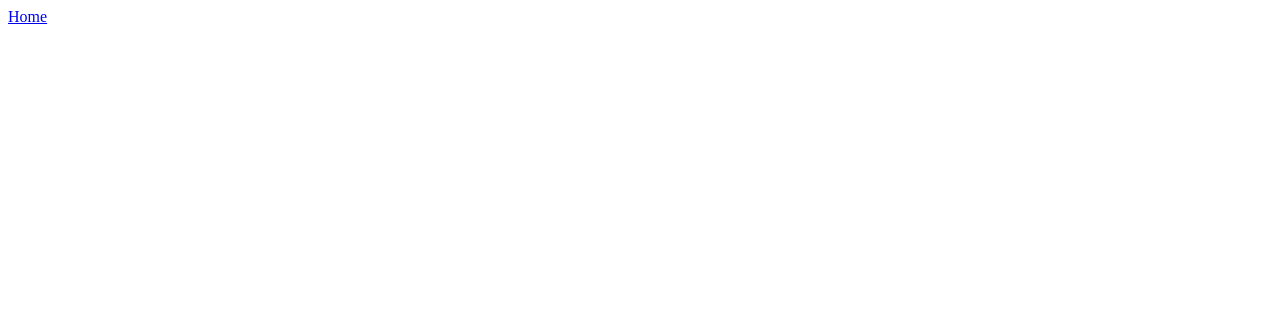
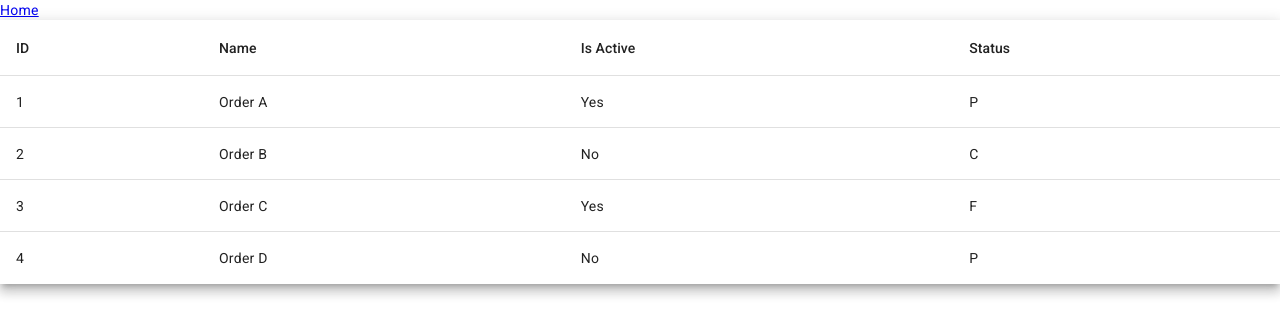
Before and after one commit to amaldev07/angular_playground, an Angular app in the folder my-app/: page /table-with-filter in a window 1280 px wide. Before the commit this address led to /. Shown: the top 336 px of the page. Built offline with nearby package versions, Linux system fonts and the light colour scheme.

Commit message:
update 8 files and create 4 files

```diff
--- a/my-app/angular.json
+++ b/my-app/angular.json
@@ -30,6 +30,7 @@
               "src/assets"
             ],
             "styles": [
+              "@angular/material/prebuilt-themes/indigo-pink.css",
               "src/styles.scss"
             ],
             "scripts": []
@@ -93,6 +94,7 @@
               "src/assets"
             ],
             "styles": [
+              "@angular/material/prebuilt-themes/indigo-pink.css",
               "src/styles.scss"
             ],
             "scripts": []
--- a/my-app/package.json
+++ b/my-app/package.json
@@ -11,10 +11,12 @@
   "private": true,
   "dependencies": {
     "@angular/animations": "^16.1.0",
+    "@angular/cdk": "^16.2.14",
     "@angular/common": "^16.1.0",
     "@angular/compiler": "^16.1.0",
     "@angular/core": "^16.1.0",
     "@angular/forms": "^16.1.0",
+    "@angular/material": "^16.2.14",
     "@angular/platform-browser": "^16.1.0",
     "@angular/platform-browser-dynamic": "^16.1.0",
     "@angular/router": "^16.1.0",
--- a/my-app/src/app/app-routing.module.ts
+++ b/my-app/src/app/app-routing.module.ts
@@ -4,12 +4,14 @@ import { InterviewPrepComponent } from './interview-prep/interview-prep.componen
 import { HomeComponent } from './home/home.component'; // Import the HomeComponent
 import { PdfcanvasdownloadComponent } from './pdfcanvasdownload/pdfcanvasdownload.component';
 import { RedirectToThisPageComponent } from './redirect-to-this-page/redirect-to-this-page.component';
+import { ExampleTableComponent } from './example-table/example-table.component';
 
 const routes: Routes = [
   { path: 'interview-prep', component: InterviewPrepComponent },
   { path: 'home', component: HomeComponent }, // Add route for HomeComponent
   { path: 'redirect', component: RedirectToThisPageComponent }, // Add route for HomeComponent
   { path: 'pdf-cancvas-donload', component: PdfcanvasdownloadComponent }, // Add route for HomeComponent
+  { path: 'table-with-filter', component: ExampleTableComponent }, // Add route for HomeComponent
   { path: '', redirectTo: '/home', pathMatch: 'full' }  // Optional: add a default route
 ];
 
--- /dev/null
+++ b/my-app/src/app/example-table/example-table.component.html
@@ -0,0 +1,39 @@
+<table mat-table [dataSource]="dataSource" class="mat-elevation-z8">
+
+  <!-- ID Column -->
+  <ng-container matColumnDef="id">
+    <th mat-header-cell *matHeaderCellDef>ID</th>
+    <td mat-cell *matCellDef="let element">
+      {{ element.id }}
+    </td>
+  </ng-container>
+
+  <!-- Name Column -->
+  <ng-container matColumnDef="name">
+    <th mat-header-cell *matHeaderCellDef>Name</th>
+    <td mat-cell *matCellDef="let element">
+      {{ element.name }}
+    </td>
+  </ng-container>
+
+  <!-- Is Active Column -->
+  <ng-container matColumnDef="isActive">
+    <th mat-header-cell *matHeaderCellDef>Is Active</th>
+    <td mat-cell *matCellDef="let element">
+      {{ element.isActive === 1 ? 'Yes' : 'No' }}
+    </td>
+  </ng-container>
+
+  <!-- Status Column -->
+  <ng-container matColumnDef="status">
+    <th mat-header-cell *matHeaderCellDef>Status</th>
+    <td mat-cell *matCellDef="let element">
+      {{ element.status }}
+    </td>
+  </ng-container>
+
+  <!-- Header & Row -->
+  <tr mat-header-row *matHeaderRowDef="displayedColumns"></tr>
+  <tr mat-row *matRowDef="let row; columns: displayedColumns;"></tr>
+
+</table>
--- /dev/null
+++ b/my-app/src/app/example-table/example-table.component.ts
@@ -0,0 +1,34 @@
+import { Component, OnInit } from '@angular/core';
+import { MatTableDataSource } from '@angular/material/table';
+
+interface TableRow {
+  id: number;
+  name: string;
+  isActive: number; // 1 or 0
+  status: 'P' | 'C' | 'F';
+}
+
+@Component({
+  selector: 'app-example-table',
+  templateUrl: './example-table.component.html',
+})
+export class ExampleTableComponent implements OnInit {
+
+  displayedColumns: string[] = ['id', 'name', 'isActive', 'status'];
+  dataSource = new MatTableDataSource<TableRow>();
+
+  ngOnInit(): void {
+    this.getData();
+  }
+
+  getData(): void {
+    const data: TableRow[] = [
+      { id: 1, name: 'Order A', isActive: 1, status: 'P' },
+      { id: 2, name: 'Order B', isActive: 0, status: 'C' },
+      { id: 3, name: 'Order C', isActive: 1, status: 'F' },
+      { id: 4, name: 'Order D', isActive: 0, status: 'P' }
+    ];
+
+    this.dataSource.data = data;
+  }
+}
--- a/my-app/src/app/home/home.component.html
+++ b/my-app/src/app/home/home.component.html
@@ -1,2 +1,3 @@
 <div><a routerLink="/interview-prep">1. Interview Prep</a></div>
 <div><a routerLink="/pdf-cancvas-donload">2. Pdf canvas download</a></div>
+<div><a routerLink="/table-with-filter">3. Table with filter</a></div>
--- a/my-app/src/index.html
+++ b/my-app/src/index.html
@@ -6,8 +6,11 @@
   <base href="/">
   <meta name="viewport" content="width=device-width, initial-scale=1">
   <link rel="icon" type="image/x-icon" href="favicon.ico">
+  <link rel="preconnect" href="https://fonts.gstatic.com">
+  <link href="https://fonts.googleapis.com/css2?family=Roboto:wght@300;400;500&display=swap" rel="stylesheet">
+  <link href="https://fonts.googleapis.com/icon?family=Material+Icons" rel="stylesheet">
 </head>
-<body>
+<body class="mat-typography">
   <app-root></app-root>
 </body>
 </html>
--- a/my-app/src/styles.scss
+++ b/my-app/src/styles.scss
@@ -1 +1,4 @@
 /* You can add global styles to this file, and also import other style files */
+
+html, body { height: 100%; }
+body { margin: 0; font-family: Roboto, "Helvetica Neue", sans-serif; }
```
Also changed, not shown: my-app/src/app/app.module.ts (+6 -2 lines), my-app/src/app/example-table/example-table.component.scss (added), 2 other files (tests, documents, lock files or other folders).
